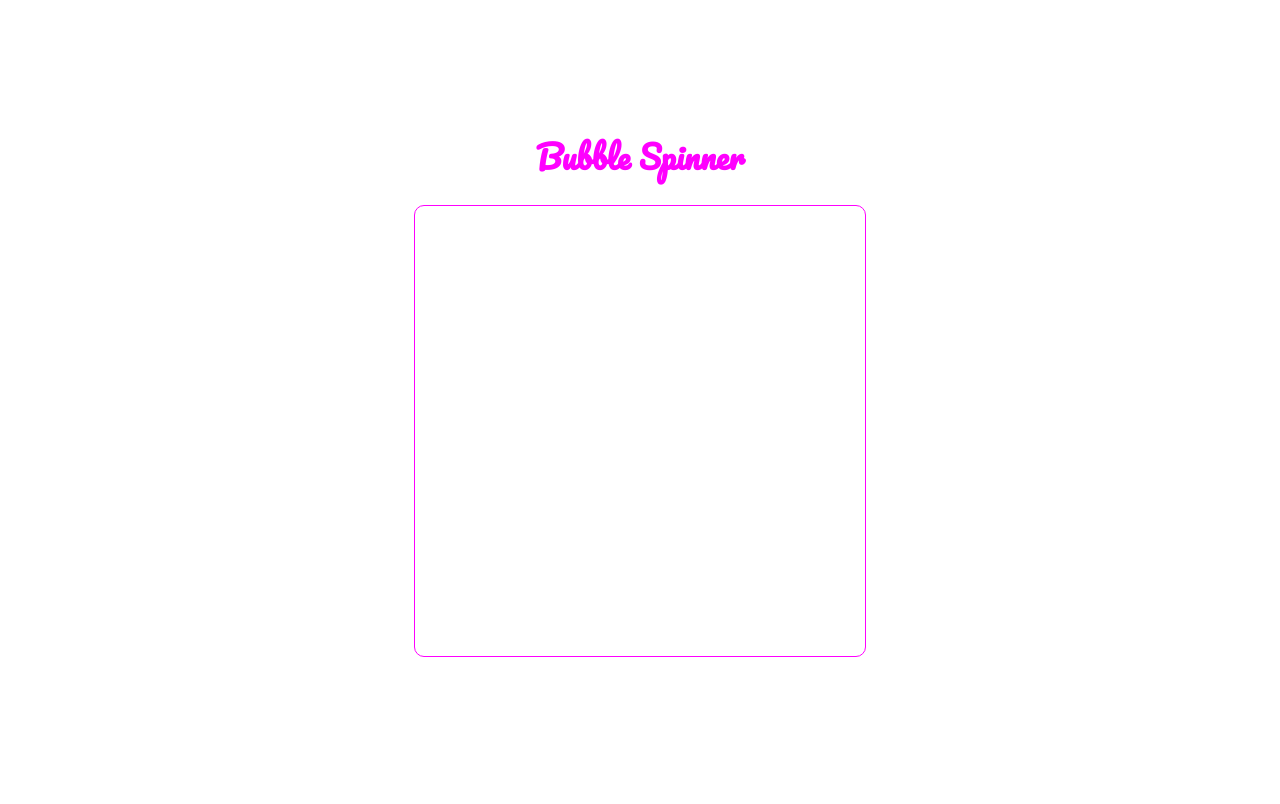
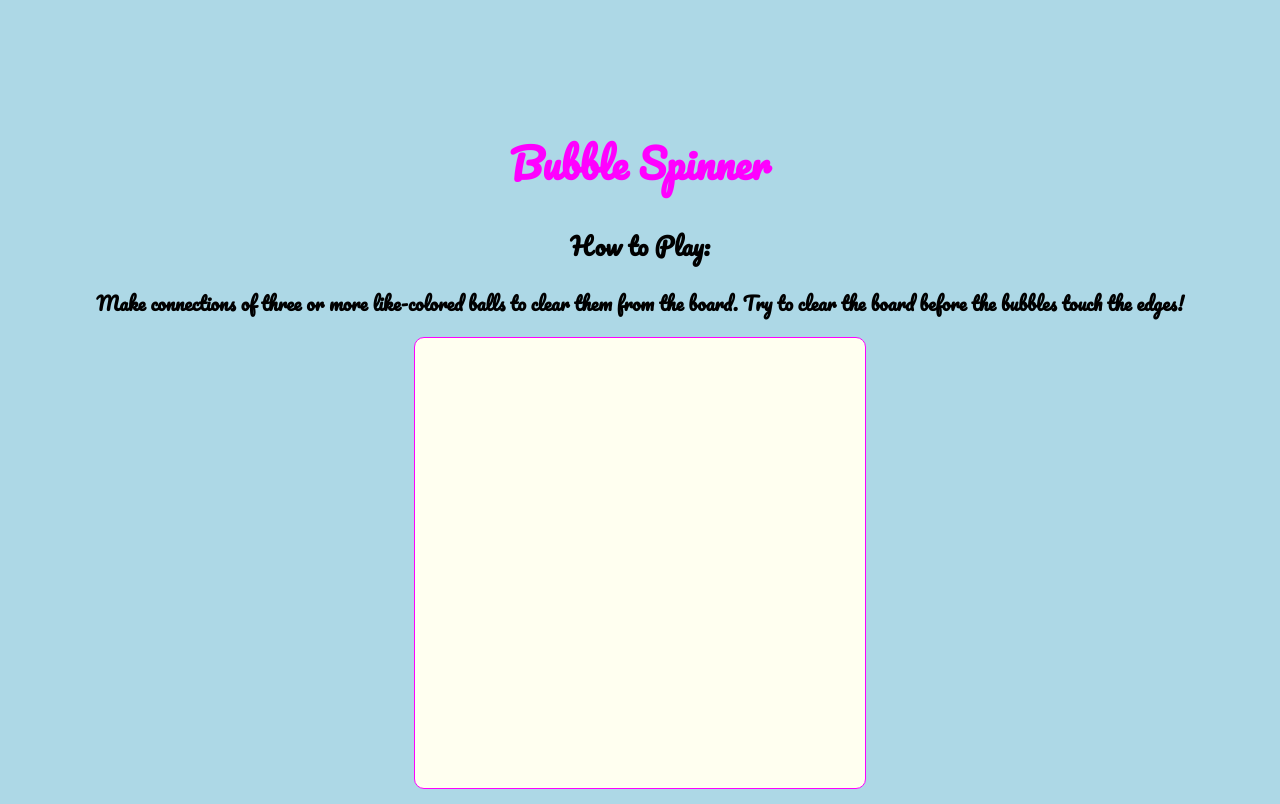
Before and after one commit to mig1098/bubble-shooter, a website: page index.html in a window 1280 px wide. Drawn offline with nearby package versions, Linux system fonts and the light colour scheme; animation ran at ten frames a second.

Commit message:
add additional styling

```diff
--- a/index.html
+++ b/index.html
@@ -8,10 +8,14 @@
   <link rel="stylesheet" type="text/css" href="styles.css">
 </head>
 <body>
-
-  <h1>Bubble Spinner</h1>
-  <canvas id="gameCanvas" width="450px" height="450px"></canvas>
+  <div class="board">
+        <h1>Bubble Spinner</h1>
+        <h2>How to Play: </h2><h3>Make connections of three or more like-colored balls to clear them from the board. Try to clear the board before the bubbles touch the edges!
+</h3>
+        <canvas id="gameCanvas" width="450px" height="450px"></canvas>
+  </div>
 
   <script src="main.bundle.js"></script>
+  <script src="js/bootstrap.min.js"></script>
 </body>
 </html>
--- a/package.json
+++ b/package.json
@@ -35,6 +35,7 @@
     "webpack-dev-server": "^1.10.1"
   },
   "dependencies": {
+    "bootstrap": "^3.3.5",
     "jquery": "^2.1.4"
   }
 }
--- a/styles.css
+++ b/styles.css
@@ -1,14 +1,17 @@
 body {
   text-align: center;
   margin-top: 10%;
+  background-color: lightblue;
   font-family: 'Pacifico', cursive;
 }
 
 h1 {
   color: magenta;
+  font-size: 30pt;
 }
 
 #gameCanvas {
   border: 1px solid magenta;
   border-radius: 10px;
+  background-color: #FFFFF0;
 }
```
